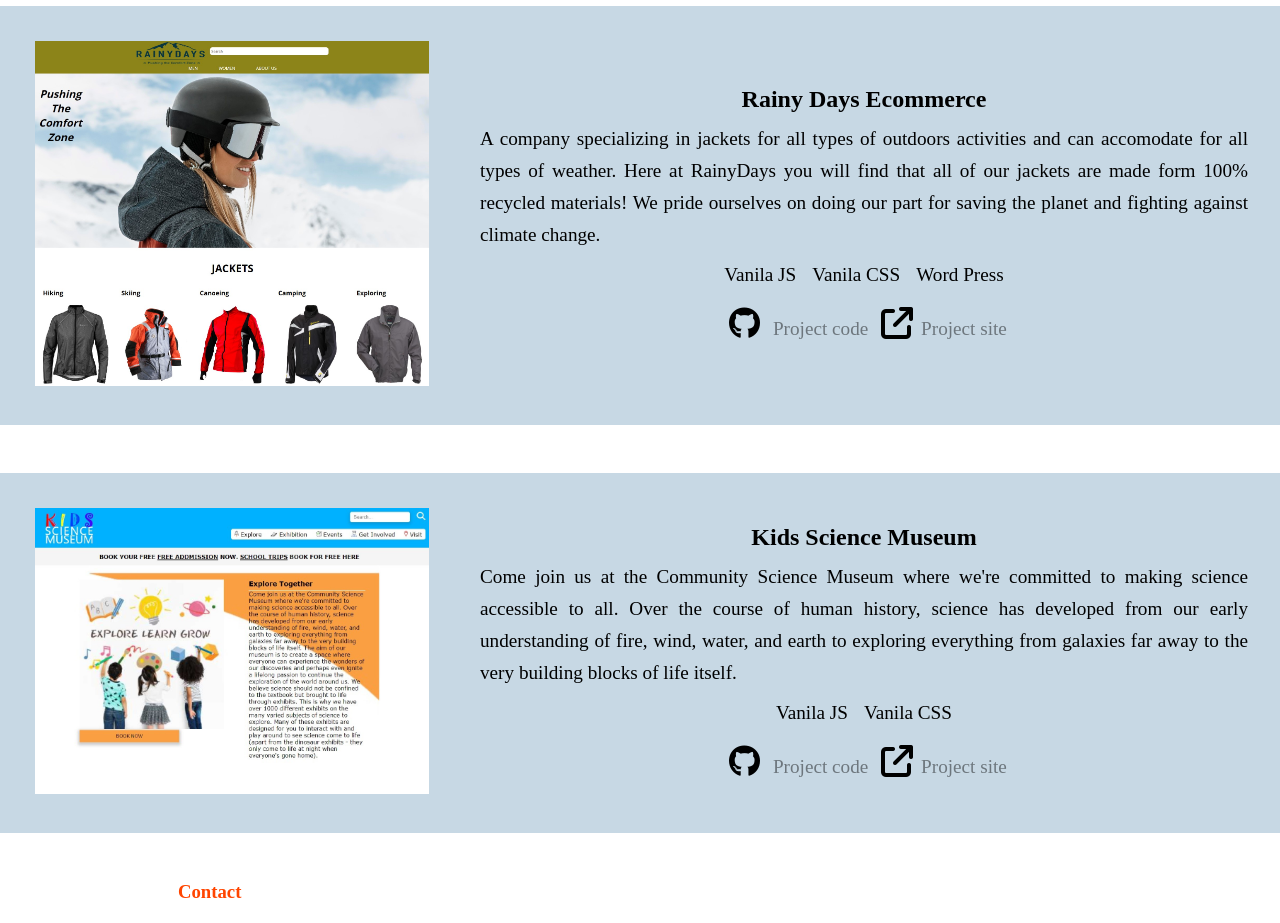
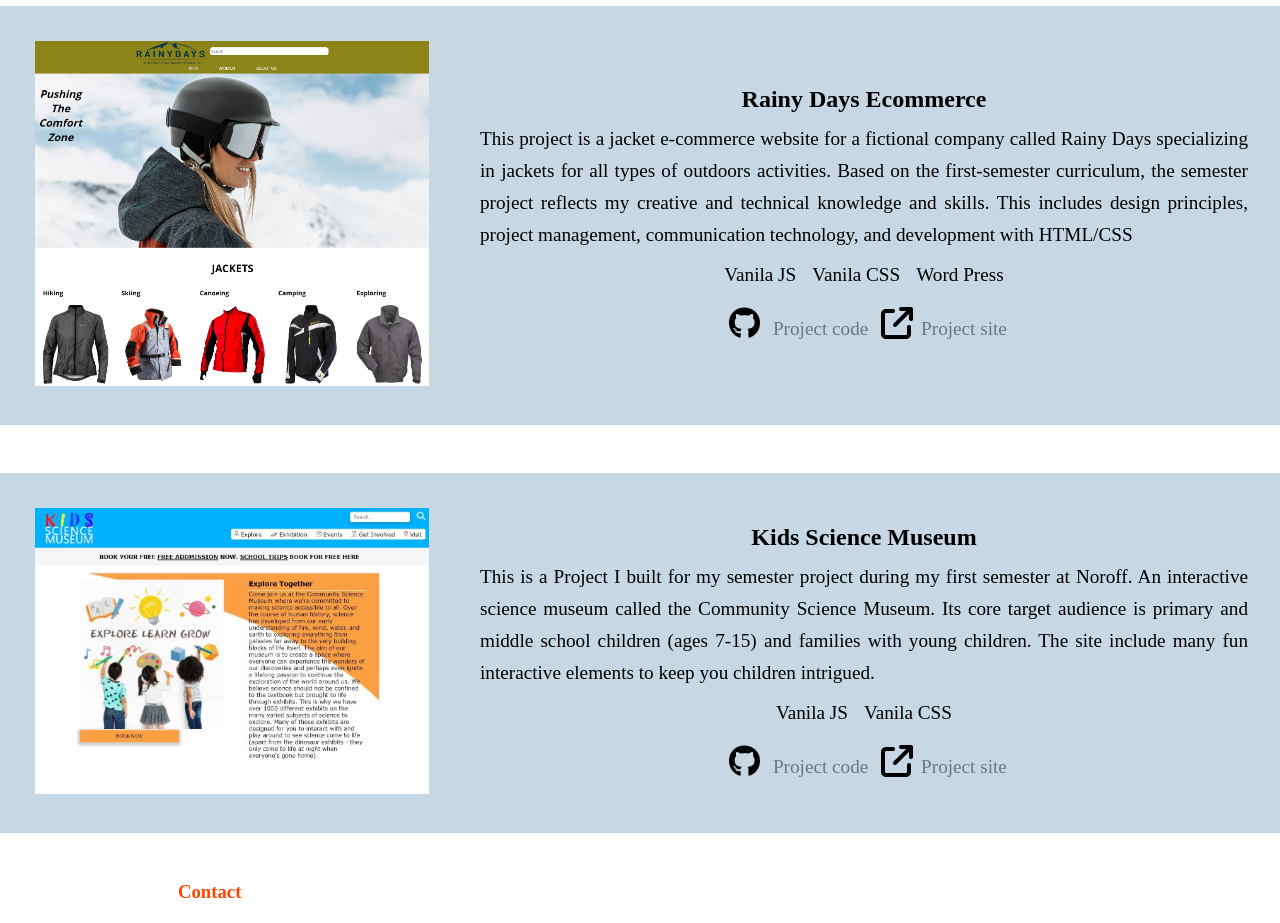
Before and after one commit to Pgarza-dev/Proffesional-Portfolio, a plain HTML site: page index.html in a window 1280 px wide. Shown: the part 2180-3103 px from the top of the page. Drawn offline with Linux system fonts and the light colour scheme.

Commit message:
update project descriptions

```diff
--- a/index.html
+++ b/index.html
@@ -71,9 +71,11 @@
             alt="Adobe XD logo"
           />
 
-          <img class="vs-code-img"
-          src="images/vs code icon.png"
-          alt="VS code icon">
+          <img
+            class="vs-code-img"
+            src="images/vs code icon.png"
+            alt="VS code icon"
+          />
         </div>
       </div>
       <div class="scroll-down-icon">
@@ -179,11 +181,12 @@
         <div class="project-description">
           <h4 class="subject-description">Rainy Days Ecommerce</h4>
           <p>
-            A company specializing in jackets for all types of outdoors
-            activities and can accomodate for all types of weather. Here at
-            RainyDays you will find that all of our jackets are made form 100%
-            recycled materials! We pride ourselves on doing our part for saving
-            the planet and fighting against climate change.
+            This project is a jacket e-commerce website for a fictional company
+            called Rainy Days specializing in jackets for all types of outdoors
+            activities. Based on the first-semester curriculum, the semester
+            project reflects my creative and technical knowledge and skills.
+            This includes design principles, project management, communication
+            technology, and development with HTML/CSS
           </p>
           <div class="programs-used">
             <p>Vanila JS</p>
@@ -223,11 +226,12 @@
         <div class="project-description">
           <h4 class="subject-description">Kids Science Museum</h4>
           <p>
-            Come join us at the Community Science Museum where we're committed
-            to making science accessible to all. Over the course of human
-            history, science has developed from our early understanding of fire,
-            wind, water, and earth to exploring everything from galaxies far
-            away to the very building blocks of life itself.
+            This is a Project I built for my semester project during my first
+            semester at Noroff. An interactive science museum called the Community
+            Science Museum. Its core target audience is primary and middle
+            school children (ages 7-15) and families with young children. The
+            site include many fun interactive elements to keep you children
+            intrigued.
           </p>
           <div class="programs-used">
             <p>Vanila JS</p>
```
